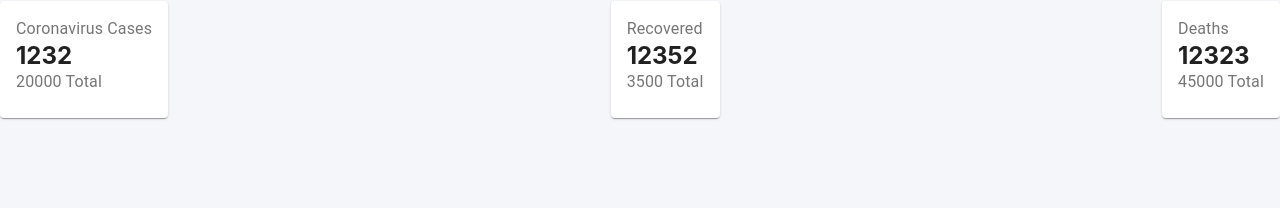
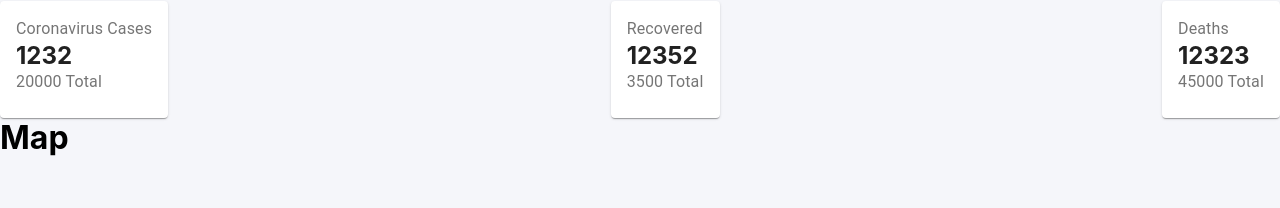
Before and after one commit to sohailshams/covid-19-tracker, a React (Create React App) app: page / in a window 1280 px wide. Shown: the part 75-283 px from the top of the page. Built offline with nearby package versions, Linux system fonts and the light colour scheme; no server answers.

Commit message:
Added Map component

```diff
--- a/src/App.js
+++ b/src/App.js
@@ -1,6 +1,7 @@
 import './App.css';
 import Header from './components/Header';
 import InfoContainer from './components/InfoContainer';
+import Map from './components/Map';
 
 function App() {
   return (
@@ -11,6 +12,7 @@
         <InfoContainer title="Recovered" cases={12352} total={3500} />
         <InfoContainer title="Deaths" cases={12323} total={45000} />
       </div>
+      <Map />
     </div>
   );
 }
--- /dev/null
+++ b/src/components/Map.js
@@ -0,0 +1,11 @@
+import React from 'react';
+
+function Map() {
+  return (
+    <div className="map">
+      <h1>Map</h1>
+    </div>
+  );
+}
+
+export default Map;
```
Also changed, not shown: 1 other file (tests, documents, lock files or other folders).
